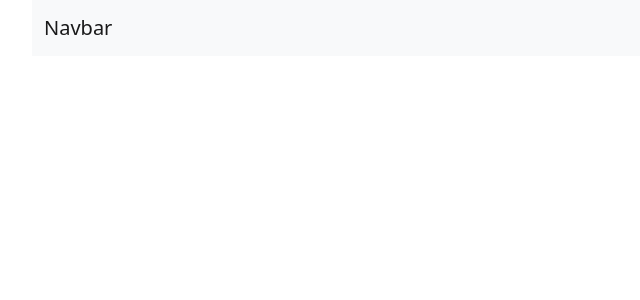
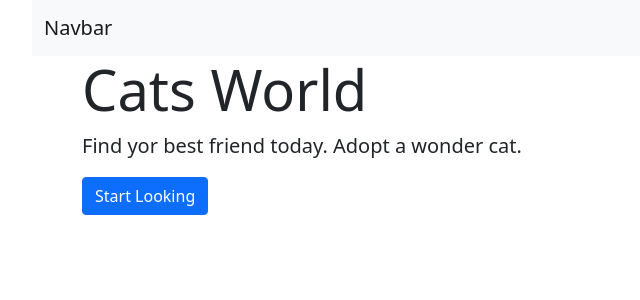
Before and after one commit to olavhl/nextjs, a Next.js app: page / in a window 1280 px wide. Shown: the top 300 px of the page, without its empty margins (0-640 px from the left). Built offline with nearby package versions, Linux system fonts and the light colour scheme.

Commit message:
Implemented Jumbotron to first page

```diff
--- /dev/null
+++ b/components/Jumbotron/Jumbotron.js
@@ -0,0 +1,13 @@
+import React from "react";
+
+export const Jumbotron = () => {
+    return (
+        <div className="jumbotron jumbotron-fluid">
+            <div className="container">
+                <h1 className="display-4">Cats World</h1>
+                <p className="lead">Find yor best friend today. Adopt a wonder cat.</p>
+                <button type="button" className="btn btn-primary">Start Looking</button>
+            </div>
+        </div>
+    )
+}
--- a/pages/index.js
+++ b/pages/index.js
@@ -1,6 +1,7 @@
 import Head from 'next/head'
 import styles from '../styles/Home.module.css'
 import {Nav} from "../components/Nav/Nav";
+import {Jumbotron} from "../components/Jumbotron/Jumbotron";
 
 
 export default function Home() {
@@ -10,9 +11,9 @@
         <title>Create Next App</title>
         <meta name="description" content="Generated by create next app" />
       </Head>
-
       <main>
         <Nav/>
+          <Jumbotron />
       </main>
     </div>
   )
```
